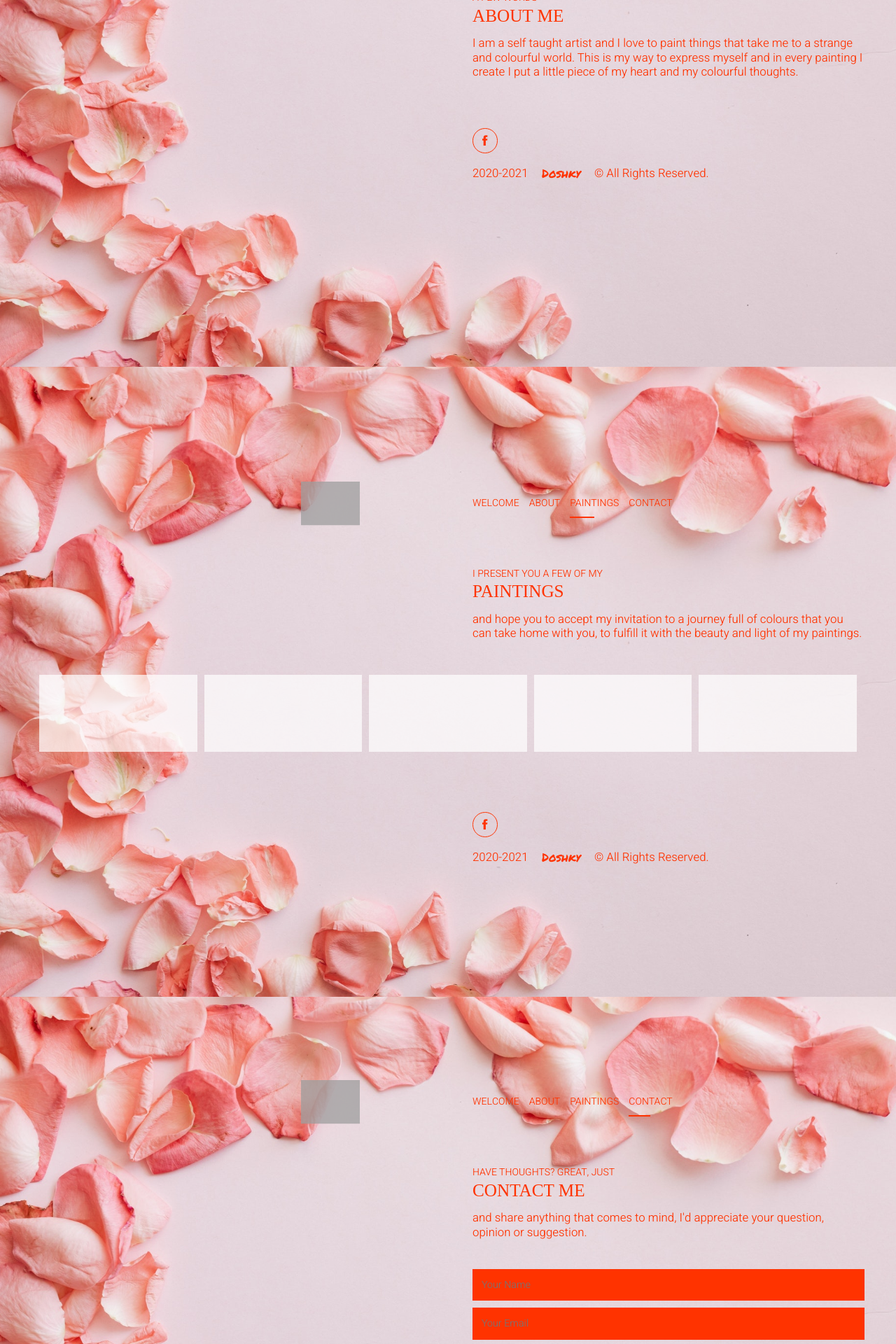
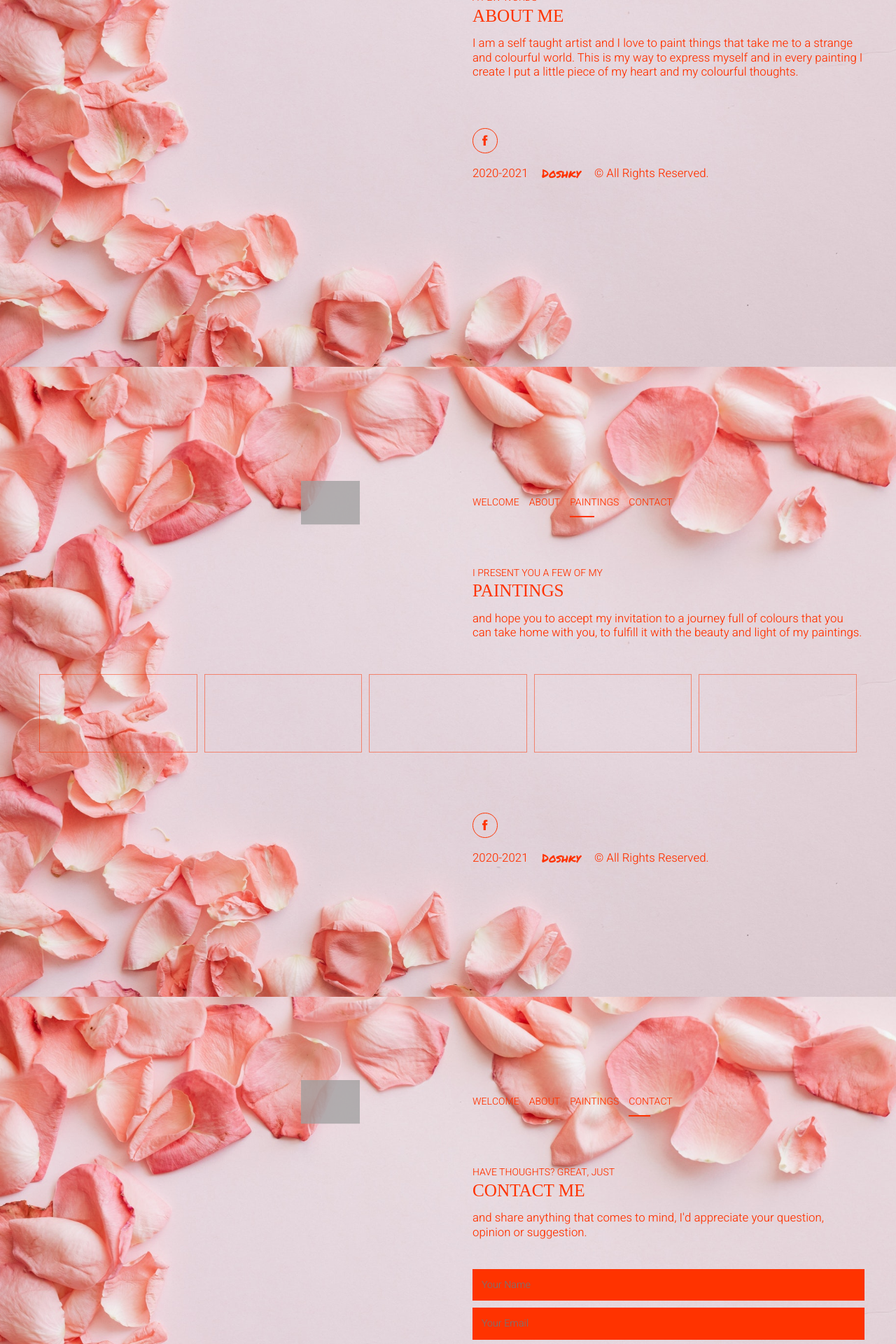
Before and after one commit to doshky/doshky.com, a Jekyll site: the page built from index.html, in a window 1280 px wide. Shown: the part 1276-3196 px from the top of the page at 70% size. Built offline with Jekyll 4.4.1, drawn with Linux system fonts in a browser that asks for light colours; some web fonts are replaced; grey boxes are pictures that could not be loaded.

Commit message:
Image preview list entry style changed from color background to outlining border on larger screens

```diff
--- a/assets/css/image-preview-list.css
+++ b/assets/css/image-preview-list.css
@@ -21,6 +21,7 @@
 } */
 
 .image-preview-entry {
+	box-sizing: border-box;
 	/* float: left;  */
 	width: var( --column-width ); padding-top: calc( 0.4 * var( --column-width ) );
 	/* margin-right: var( --column-gutter-x );  */
@@ -28,9 +29,10 @@
 	margin-top: var( --column-gutter-y );
 	position: relative;
 	background-position: center; background-size: cover;
-	background-color: var( --foreground-color );
+	/*background-color: var( --foreground-color ); */
 	/* background-clip: content-box; */
-	opacity: 0.7;
+	border: 1px solid;
+	opacity: 0.5;
 
 }
 
@@ -72,7 +74,7 @@
 } */
 
 .image-preview-entry:hover .image-preview {
-	opacity: 0.5;
+	opacity: 1;
 	transition: opacity 0.2s;
 
 }
--- a/assets/css/media-queries.css
+++ b/assets/css/media-queries.css
@@ -84,8 +84,13 @@
 
 	}
 
+	.image-preview-entry {
+		border: none;
+
+	}
+
 	.image-preview {
-		opacity: 0.2;
+		opacity: 0.5;
 
 	}
 
```
